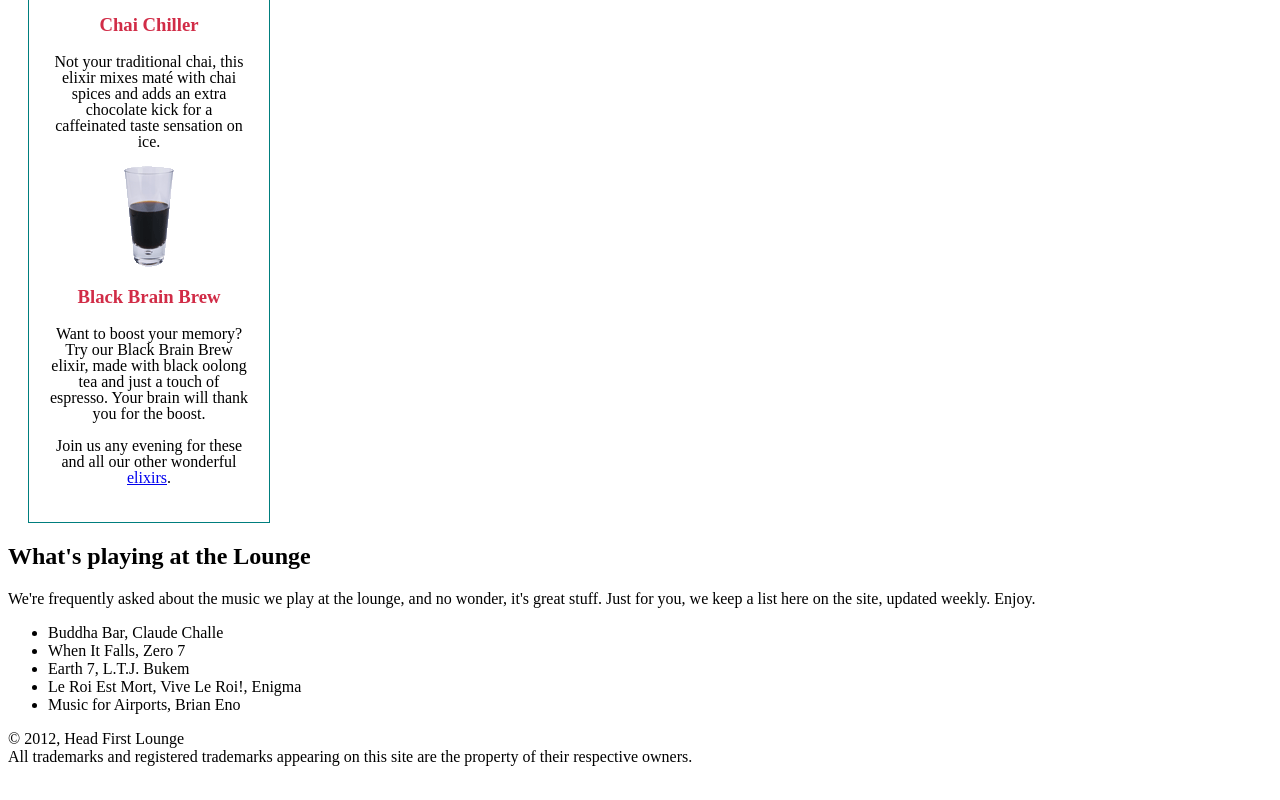
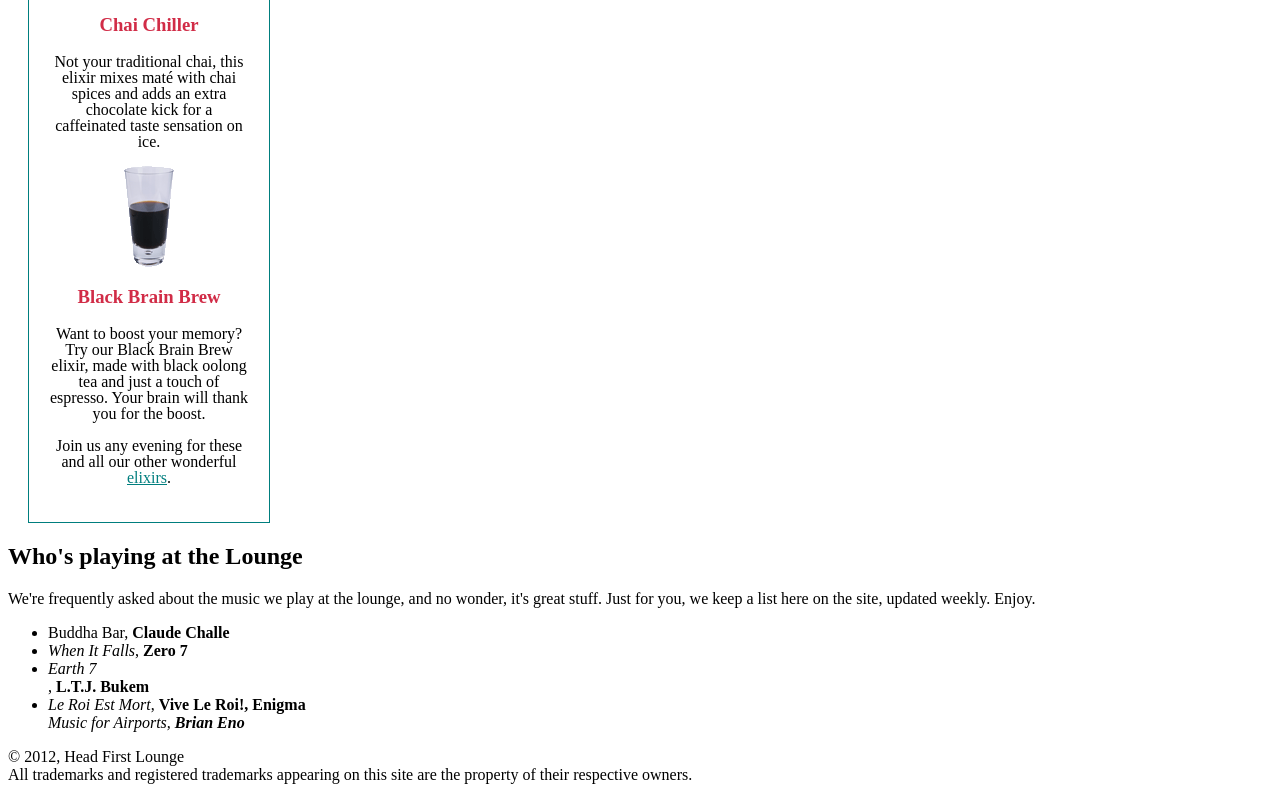
Before and after one commit to zhushuyan-617/lounge, a plain HTML site: page lounge.html in a window 1280 px wide. Shown: the part 1241-2041 px from the top of the page. Drawn offline with Linux system fonts and the light colour scheme.

Commit message:
运用伪类

```diff
--- a/lounge.html
+++ b/lounge.html
@@ -96,18 +96,18 @@
     </p>
   </div>
 
-    <h2>What's playing at the Lounge</h2>
+    <h2>Who's playing at the Lounge</h2>
     <p>
       We're frequently asked about the music we play at the lounge, and no wonder,
       it's great stuff. Just for you, we keep a list here on the site, updated weekly.
       Enjoy.
     </p>
     <ul>
-      <li>Buddha Bar, Claude Challe</li>
-      <li>When It Falls, Zero 7</li>
-      <li>Earth 7, L.T.J. Bukem</li>
-      <li>Le Roi Est Mort, Vive Le Roi!, Enigma</li>
-      <li>Music for Airports, Brian Eno</li>
+      <li><span class="cd"></span>Buddha Bar</span>, <span class="artist"> Claude Challe</span></li>
+      <li><span class="cd">When It Falls</span>, <span class="artist">Zero 7</span></li>
+      <li><span class="cd">Earth 7</span></li>, <span class="artist">L.T.J. Bukem</span></li>
+      <li><span class="cd">Le Roi Est Mort</span>, <span class="artist">Vive Le Roi!, Enigma</span></li>
+      <li<span class="cd">Music for Airports</span>, <span class="artist">Brian Eno</span></li>
     </ul>
 
     <p>
--- a/lounge1.css
+++ b/lounge1.css
@@ -40,3 +40,19 @@
 #elixirs {
   line-height: 1;
 }
+.cd {
+  font-style: italic;
+}
+.artist {
+  font-weight:bold;
+}
+#elixirs a:link {
+  color: #007e7e;
+}
+#elixirs a:visited {
+  color: #333333;
+}
+#elixirs a:hover {
+  background: #f88396;
+  color: #0d5353;
+}
```
